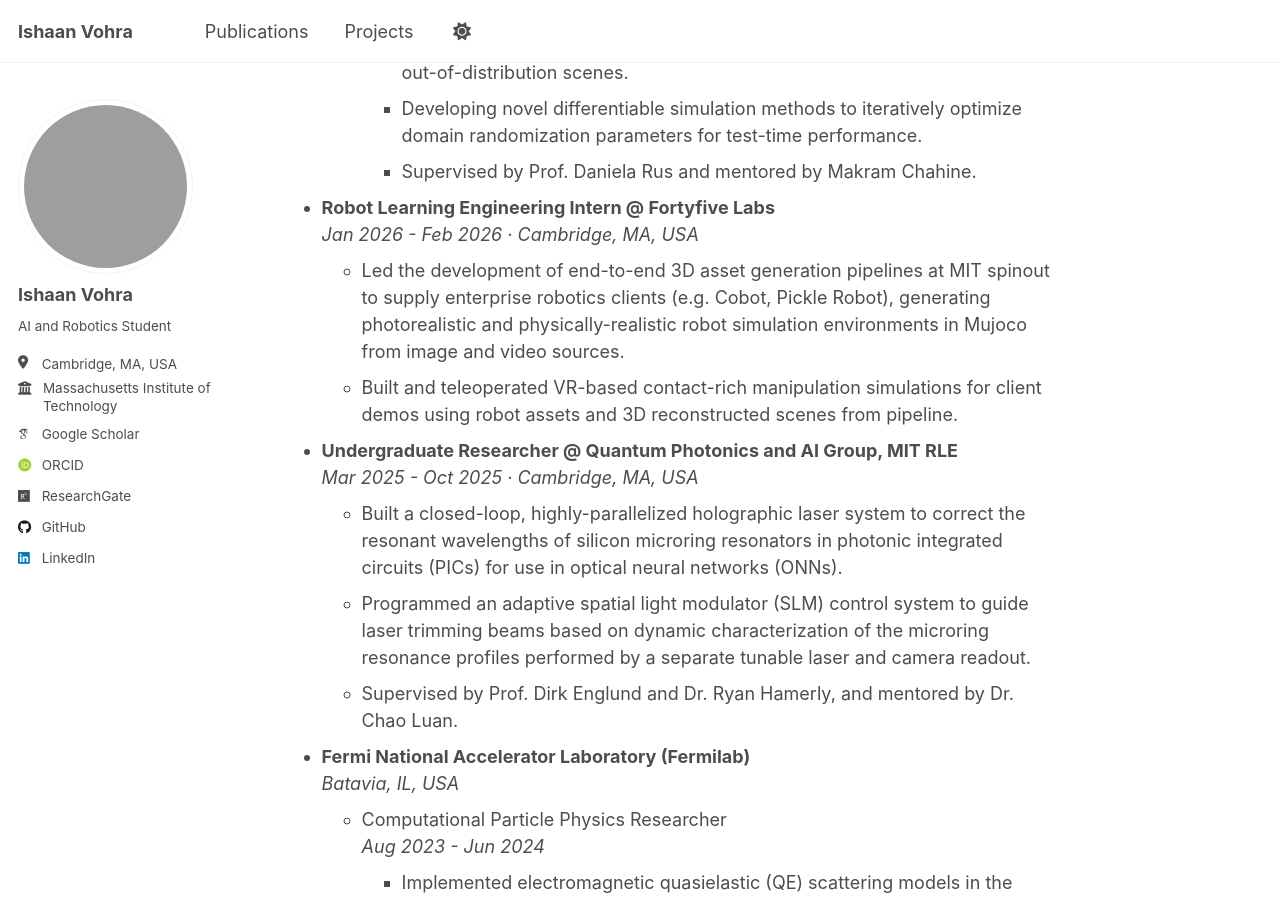
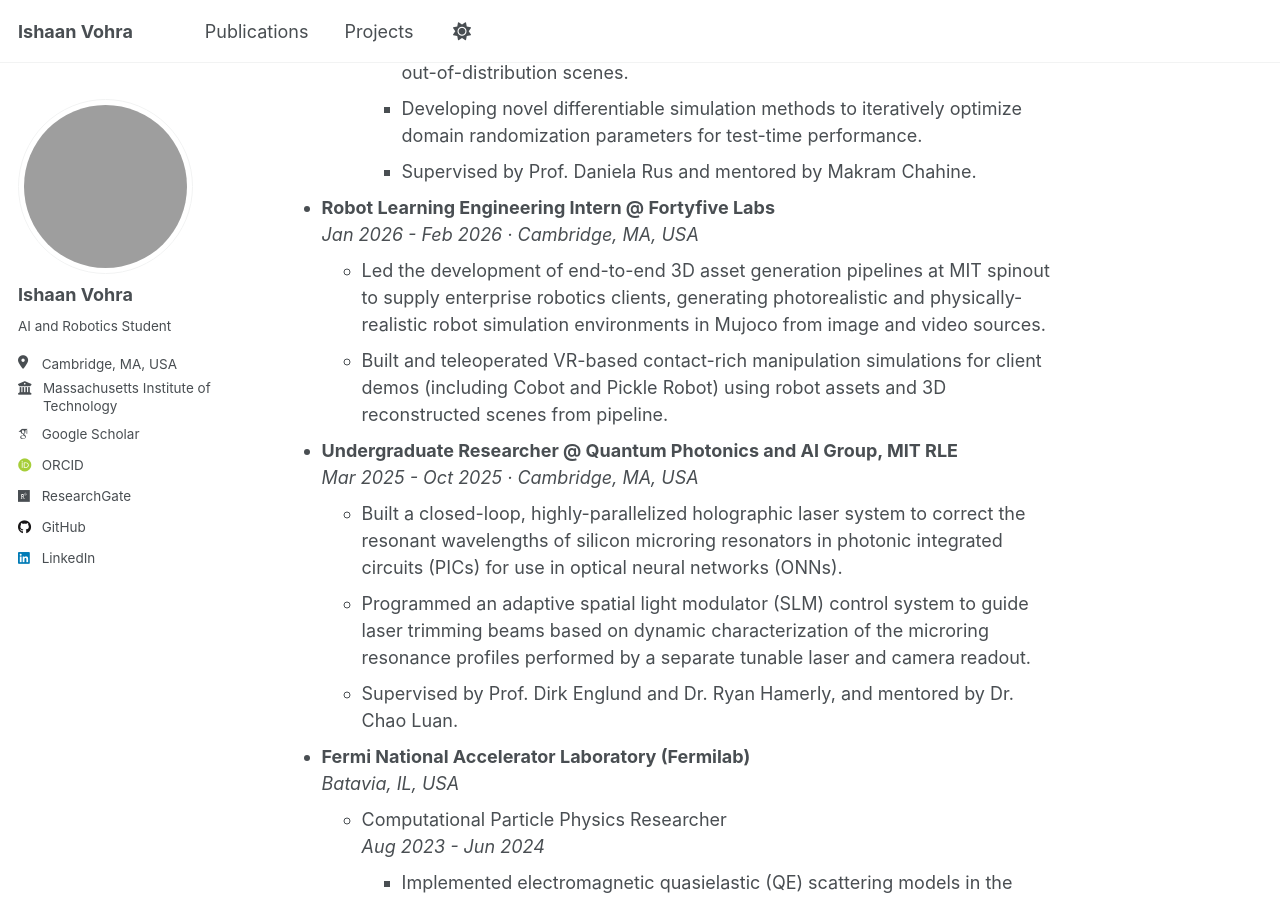
Before and after one commit to Ishaan-vohra/Ishaan-vohra.github.io, a Jekyll site: the page built from _pages/about.md, in a window 1280 px wide and 900 px high, scrolled down 1106 px. Built offline with Jekyll 4.4.1, drawn with Linux system fonts in a browser that asks for light colours; some web fonts are replaced; a script that is not in the unit is left out.

Commit message:
Update about.md

```diff
--- a/_pages/about.md
+++ b/_pages/about.md
@@ -46,8 +46,8 @@ Experience
 
 * **Robot Learning Engineering Intern @ Fortyfive Labs**
   *Jan 2026 - Feb 2026 &middot; Cambridge, MA, USA*
-  * Led the development of end-to-end 3D asset generation pipelines at MIT spinout to supply enterprise robotics clients (e.g. Cobot, Pickle Robot), generating photorealistic and physically-realistic robot simulation environments in Mujoco from image and video sources.
-  * Built and teleoperated VR-based contact-rich manipulation simulations for client demos using robot assets and 3D reconstructed scenes from pipeline.
+  * Led the development of end-to-end 3D asset generation pipelines at MIT spinout to supply enterprise robotics clients, generating photorealistic and physically-realistic robot simulation environments in Mujoco from image and video sources.
+  * Built and teleoperated VR-based contact-rich manipulation simulations for client demos (including Cobot and Pickle Robot) using robot assets and 3D reconstructed scenes from pipeline.
 
 
 * **Undergraduate Researcher @ Quantum Photonics and AI Group, MIT RLE**
```
